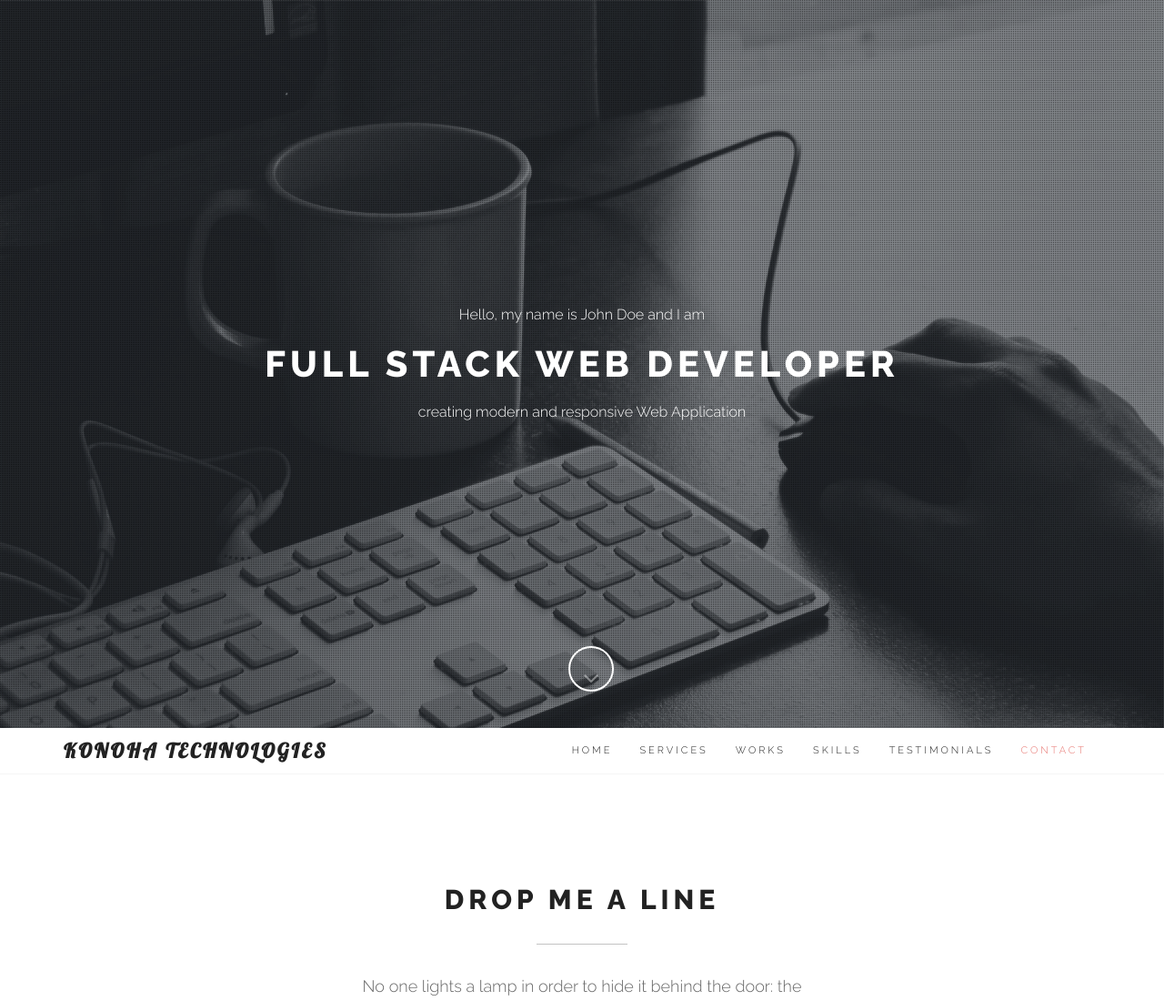
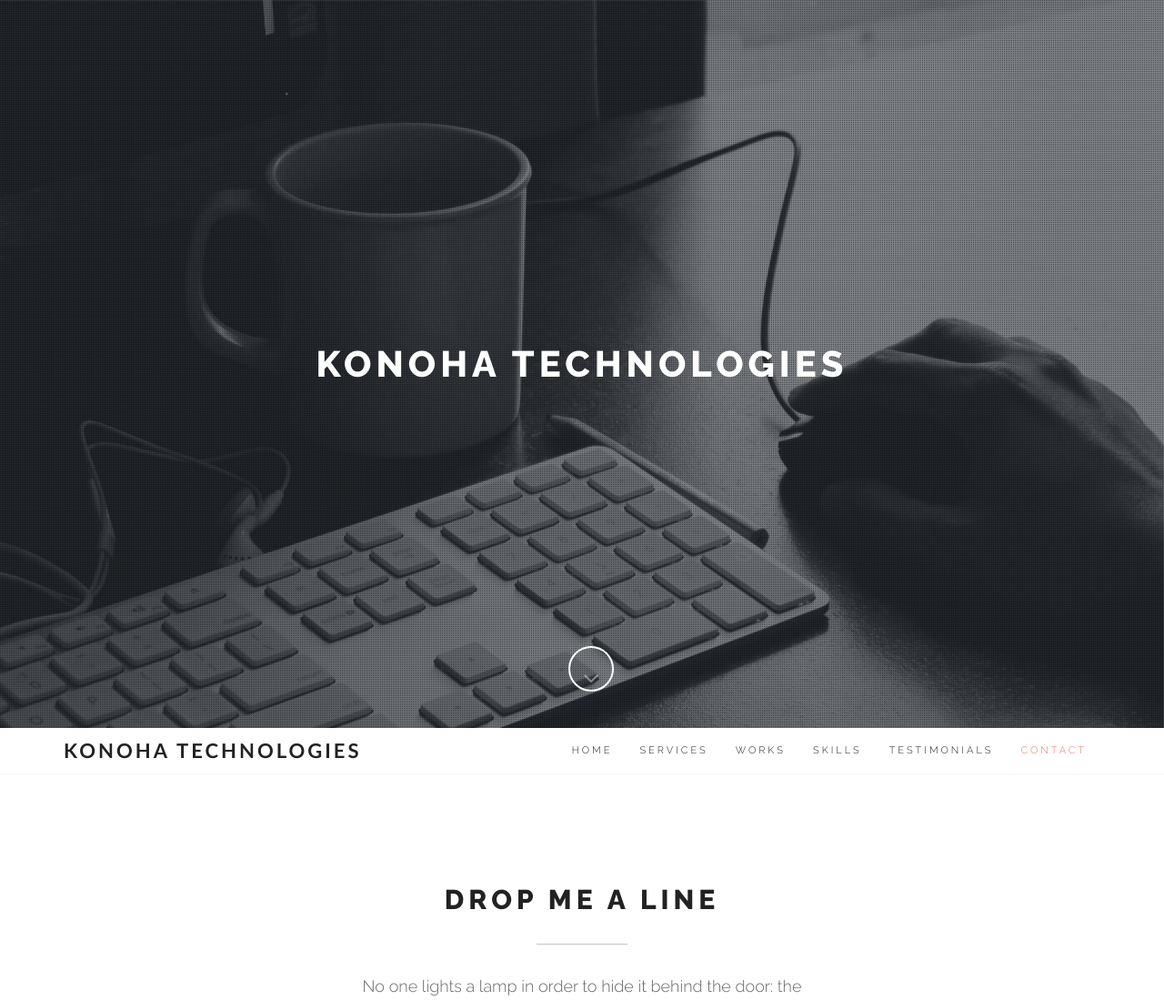
Before and after one commit to konohatech/konohatech.github.io, a plain HTML site: page index.html in a window 1280 px wide. Shown: the top 1100 px of the page at 91% size. Drawn offline with Linux system fonts and the light colour scheme.

Commit message:
new site design

```diff
--- a/assets/css/style.css
+++ b/assets/css/style.css
@@ -554,7 +554,7 @@ textarea.form-control {
 .navbar-custom .navbar-brand {
 	font-weight: 700;
 	font-size: 22px;
-    font-family: Lobster, cursive;
+    font-family: "Trebuchet MS", Helvetica, sans-serif;
 }
 
 .navbar-custom .dropdown-menu {
--- a/index.html
+++ b/index.html
@@ -20,9 +20,9 @@
 	<section id="home" class="pfblock-image screen-height">
         <div class="home-overlay"></div>
 		<div class="intro">
-			<div class="start">Hello, my name is John Doe and I am</div>
-			<h1>Full Stack Web Developer</h1>
-			<div class="start">creating modern and responsive Web Application</div>
+			<div class="start"></div>
+			<h1>Konoha Technologies</h1>
+			<div class="start"></div>
 		</div>
         <a href="#services">
 		<div class="scroll-down">
```
